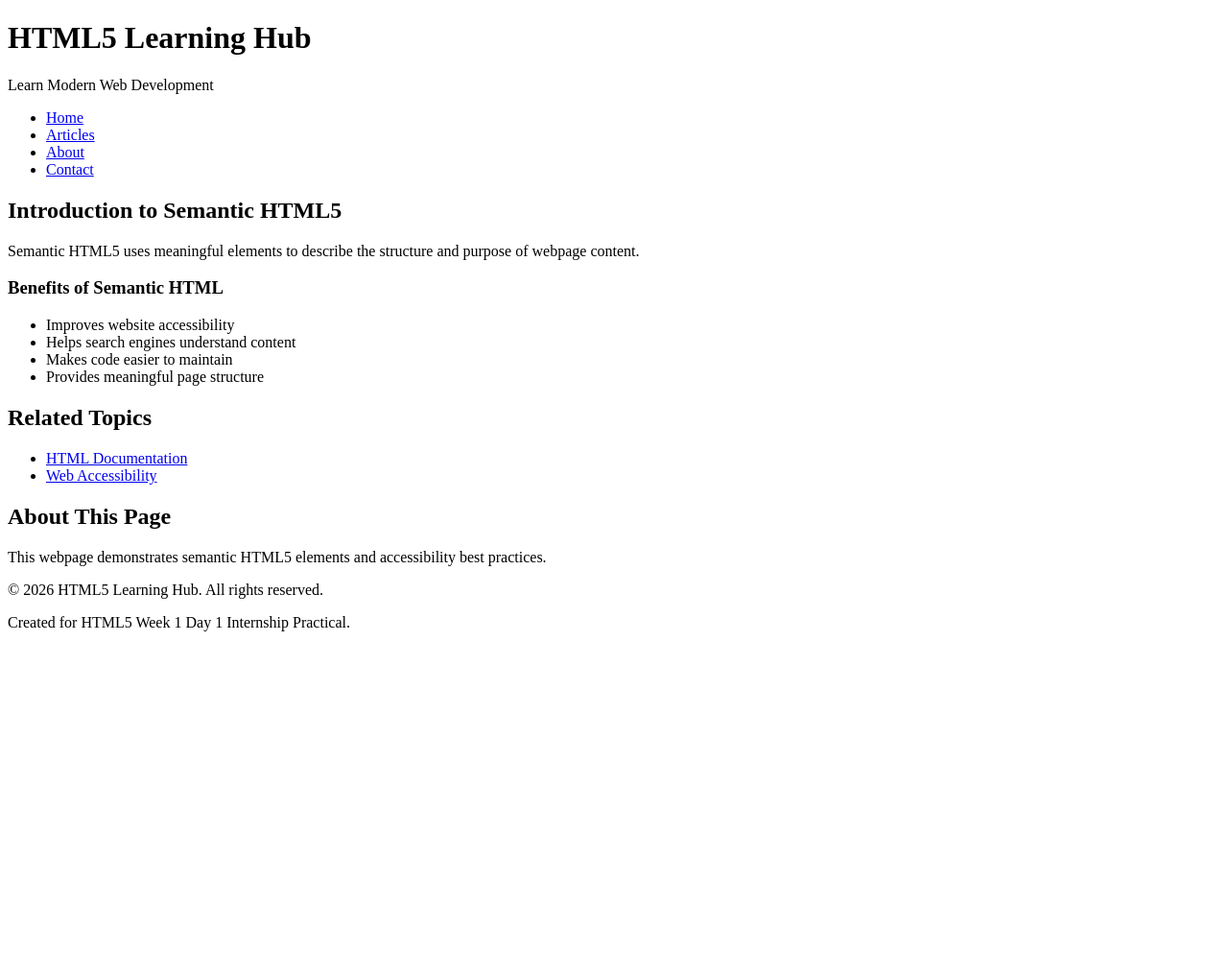
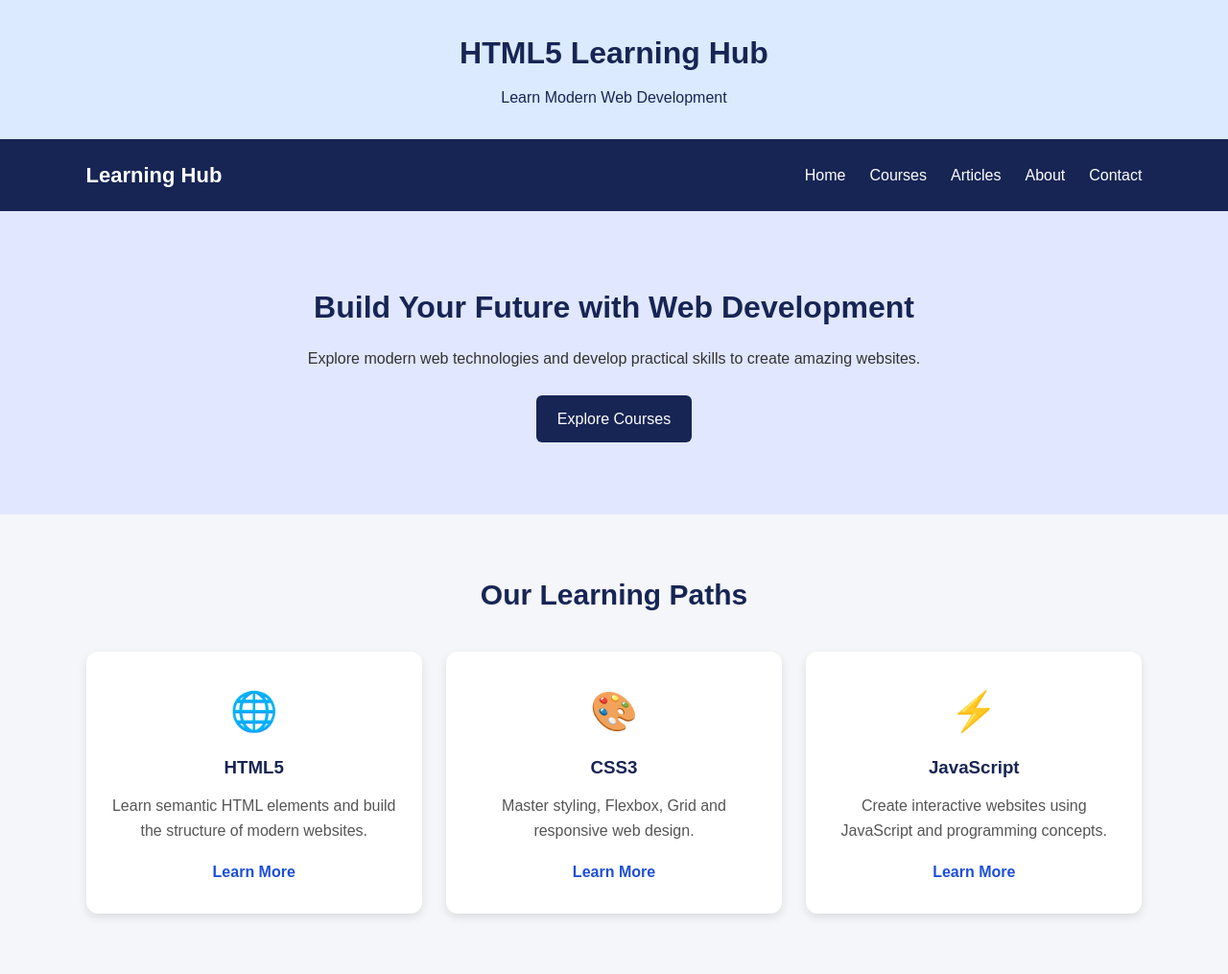
Before and after one commit to Rimjhim9739/HTML5-Internship-Practical, a plain HTML site: page index.html in a window 1280 px wide. Shown: the top 1015 px of the page at 96% size. Before the commit the page ends 800 px from the top, so only its background shows below. Drawn offline with Linux system fonts and the light colour scheme.

Commit message:
Complete Day 2 CSS layout tasks

```diff
--- a/index.html
+++ b/index.html
@@ -1,31 +1,34 @@
 
 <!DOCTYPE html>
 <html lang="en">
-
 <head>
     <meta charset="UTF-8">
     <meta name="viewport" content="width=device-width, initial-scale=1.0">
 
-    <!-- SEO Meta Tags -->
-    <title>HTML5 Learning Hub | Semantic HTML</title>
-    <meta name="description" content="Learn HTML5 semantic elements, accessibility and modern web development.">
-    <meta name="keywords" content="HTML5, Semantic HTML, Accessibility, Web Development">
+    <title>HTML5 Learning Hub | Web Development</title>
+
+    <meta name="description" content="Learn HTML5, CSS Flexbox, Grid and modern web development.">
+    <meta name="keywords" content="HTML5, CSS, Flexbox, Grid, Web Development">
     <meta name="author" content="Your Name">
 
+    <link rel="stylesheet" href="styles.css">
 </head>
 
 <body>
 
     <!-- Header Section -->
-    <header>
+    <header class="header">
         <h1>HTML5 Learning Hub</h1>
         <p>Learn Modern Web Development</p>
     </header>
 
-    <!-- Navigation Section -->
-    <nav aria-label="Main navigation">
-        <ul>
+    <!-- Navigation Bar -->
+    <nav class="navbar" aria-label="Main navigation">
+        <h2 class="logo">Learning Hub</h2>
+
+        <ul class="nav-links">
             <li><a href="#home">Home</a></li>
+            <li><a href="#courses">Courses</a></li>
             <li><a href="#articles">Articles</a></li>
             <li><a href="#about">About</a></li>
             <li><a href="#contact">Contact</a></li>
@@ -35,24 +38,66 @@
     <!-- Main Content -->
     <main id="home">
 
-        <!-- Article Section -->
-        <article id="articles" aria-labelledby="article-heading">
+        <!-- Hero Section -->
+        <section class="hero">
+            <h2>Build Your Future with Web Development</h2>
+            <p>
+                Explore modern web technologies and develop
+                practical skills to create amazing websites.
+            </p>
+            <a href="#courses" class="hero-button">Explore Courses</a>
+        </section>
 
-            <h2 id="article-heading">
-                Introduction to Semantic HTML5
-            </h2>
+        <!-- Courses Section: CSS Grid -->
+        <section class="courses" id="courses">
+            <h2>Our Learning Paths</h2>
+
+            <div class="container">
+
+                <article class="card">
+                    <div class="card-icon">🌐</div>
+                    <h3>HTML5</h3>
+                    <p>
+                        Learn semantic HTML elements and build
+                        the structure of modern websites.
+                    </p>
+                    <a href="#articles">Learn More</a>
+                </article>
+
+                <article class="card">
+                    <div class="card-icon">🎨</div>
+                    <h3>CSS3</h3>
+                    <p>
+                        Master styling, Flexbox, Grid and
+                        responsive web design.
+                    </p>
+                    <a href="#articles">Learn More</a>
+                </article>
+
+                <article class="card">
+                    <div class="card-icon">⚡</div>
+                    <h3>JavaScript</h3>
+                    <p>
+                        Create interactive websites using
+                        JavaScript and programming concepts.
+                    </p>
+                    <a href="#articles">Learn More</a>
+                </article>
+
+            </div>
+        </section>
+
+        <!-- Original Day 1 Article Content -->
+        <article class="article-section" id="articles">
+            <h2>Introduction to Semantic HTML5</h2>
 
             <p>
                 Semantic HTML5 uses meaningful elements to describe
                 the structure and purpose of webpage content.
             </p>
 
-            <!-- Section inside Article -->
-            <section aria-labelledby="benefits-heading">
-
-                <h3 id="benefits-heading">
-                    Benefits of Semantic HTML
-                </h3>
+            <section>
+                <h3>Benefits of Semantic HTML</h3>
 
                 <ul>
                     <li>Improves website accessibility</li>
@@ -60,15 +105,12 @@
                     <li>Makes code easier to maintain</li>
                     <li>Provides meaningful page structure</li>
                 </ul>
-
             </section>
-
         </article>
 
         <!-- Aside Section -->
-        <aside aria-labelledby="related-heading">
-
-            <h2 id="related-heading">Related Topics</h2>
+        <aside class="related">
+            <h2>Related Topics</h2>
 
             <ul>
                 <li>
@@ -83,32 +125,24 @@
                     </a>
                 </li>
             </ul>
-
         </aside>
 
         <!-- About Section -->
-        <section id="about" aria-labelledby="about-heading">
-
-            <h2 id="about-heading">About This Page</h2>
+        <section class="about" id="about">
+            <h2>About This Page</h2>
 
             <p>
-                This webpage demonstrates semantic HTML5 elements
-                and accessibility best practices.
+                This webpage demonstrates semantic HTML5,
+                CSS Flexbox, CSS Grid and responsive design.
             </p>
-
         </section>
 
     </main>
 
-    <!-- Footer Section -->
+    <!-- Footer -->
     <footer id="contact">
-
         <p>&copy; 2026 HTML5 Learning Hub. All rights reserved.</p>
-
-        <p>
-            Created for HTML5 Week 1 Day 1 Internship Practical.
-        </p>
-
+        <p>Week 1 Day 2 - CSS Layout Practical</p>
     </footer>
 
 </body>
--- /dev/null
+++ b/styles.css
@@ -0,0 +1,304 @@
+
+/* =================================
+   1. BASIC RESET
+================================= */
+
+* {
+    margin: 0;
+    padding: 0;
+    box-sizing: border-box;
+}
+
+html {
+    scroll-behavior: smooth;
+}
+
+body {
+    font-family: Arial, sans-serif;
+    background-color: #f4f6f9;
+    color: #333;
+    line-height: 1.6;
+}
+
+/* =================================
+   2. HEADER
+================================= */
+
+.header {
+    text-align: center;
+    padding: 30px 20px;
+    background-color: #dbeafe;
+    color: #172554;
+}
+
+.header h1 {
+    margin-bottom: 8px;
+}
+
+/* =================================
+   3. NAVIGATION - FLEXBOX
+================================= */
+
+.navbar {
+    display: flex;
+    justify-content: space-between;
+    align-items: center;
+    flex-wrap: wrap;
+    gap: 20px;
+    background-color: #172554;
+    padding: 20px 7%;
+}
+
+.logo {
+    color: white;
+    font-size: 22px;
+}
+
+.nav-links {
+    display: flex;
+    align-items: center;
+    flex-wrap: wrap;
+    gap: 25px;
+    list-style: none;
+}
+
+.nav-links a {
+    color: white;
+    text-decoration: none;
+    transition: color 0.3s ease;
+}
+
+.nav-links a:hover {
+    color: #facc15;
+}
+
+/* =================================
+   4. HERO SECTION
+================================= */
+
+.hero {
+    text-align: center;
+    padding: 75px 20px;
+    background-color: #e0e7ff;
+}
+
+.hero h2 {
+    color: #172554;
+    font-size: 32px;
+    margin-bottom: 15px;
+}
+
+.hero p {
+    max-width: 650px;
+    margin: 0 auto 25px;
+}
+
+.hero-button {
+    display: inline-block;
+    background-color: #172554;
+    color: white;
+    text-decoration: none;
+    padding: 12px 22px;
+    border-radius: 6px;
+    transition: background-color 0.3s ease,
+                transform 0.3s ease;
+}
+
+.hero-button:hover {
+    background-color: #1d4ed8;
+    transform: translateY(-3px);
+}
+
+/* =================================
+   5. COURSES - CSS GRID
+================================= */
+
+.courses {
+    padding: 60px 7%;
+    text-align: center;
+}
+
+.courses h2 {
+    color: #172554;
+    margin-bottom: 35px;
+    font-size: 30px;
+}
+
+.container {
+    display: grid;
+    grid-template-columns: repeat(3, 1fr);
+    gap: 25px;
+}
+
+/* Individual Cards */
+
+.card {
+    background-color: white;
+    padding: 30px 22px;
+    border-radius: 12px;
+    box-shadow: 0 4px 10px rgba(0, 0, 0, 0.1);
+    text-align: center;
+    transition: transform 0.3s ease,
+                box-shadow 0.3s ease;
+}
+
+.card-icon {
+    font-size: 40px;
+    margin-bottom: 12px;
+}
+
+.card h3 {
+    color: #172554;
+    margin-bottom: 12px;
+}
+
+.card p {
+    color: #555;
+    margin-bottom: 18px;
+}
+
+.card a {
+    color: #1d4ed8;
+    text-decoration: none;
+    font-weight: bold;
+    transition: color 0.3s ease;
+}
+
+.card a:hover {
+    color: #f59e0b;
+}
+
+/* Card Hover Effects */
+
+.card:hover {
+    transform: translateY(-8px);
+    box-shadow: 0 10px 20px rgba(0, 0, 0, 0.2);
+}
+
+/* =================================
+   6. ARTICLE SECTION
+================================= */
+
+.article-section {
+    background-color: white;
+    margin: 30px 7%;
+    padding: 30px;
+    border-radius: 10px;
+}
+
+.article-section h2,
+.article-section h3 {
+    color: #172554;
+    margin-bottom: 15px;
+}
+
+.article-section ul {
+    padding-left: 25px;
+}
+
+/* =================================
+   7. ASIDE SECTION
+================================= */
+
+.related {
+    background-color: #dbeafe;
+    margin: 30px 7%;
+    padding: 25px;
+    border-radius: 10px;
+}
+
+.related h2 {
+    color: #172554;
+    margin-bottom: 12px;
+}
+
+.related ul {
+    padding-left: 25px;
+}
+
+.related a {
+    color: #1d4ed8;
+    text-decoration: none;
+}
+
+/* =================================
+   8. ABOUT SECTION
+================================= */
+
+.about {
+    text-align: center;
+    padding: 45px 20px;
+    background-color: #e0e7ff;
+}
+
+.about h2 {
+    color: #172554;
+    margin-bottom: 12px;
+}
+
+/* =================================
+   9. FOOTER
+================================= */
+
+footer {
+    background-color: #172554;
+    color: white;
+    text-align: center;
+    padding: 22px;
+}
+
+/* =================================
+   10. TABLET RESPONSIVENESS
+================================= */
+
+@media (max-width: 900px) {
+
+    .container {
+        grid-template-columns: repeat(2, 1fr);
+    }
+
+    .navbar {
+        justify-content: center;
+    }
+
+}
+
+/* =================================
+   11. MOBILE RESPONSIVENESS
+================================= */
+
+@media (max-width: 600px) {
+
+    .navbar {
+        flex-direction: column;
+        text-align: center;
+    }
+
+    .nav-links {
+        flex-direction: column;
+        gap: 12px;
+    }
+
+    .hero {
+        padding: 50px 20px;
+    }
+
+    .hero h2 {
+        font-size: 25px;
+    }
+
+    .container {
+        grid-template-columns: 1fr;
+    }
+
+    .courses {
+        padding: 40px 20px;
+    }
+
+    .article-section,
+    .related {
+        margin: 20px;
+        padding: 20px;
+    }
+
+}
```
Also changed, not shown: 1 other file.
